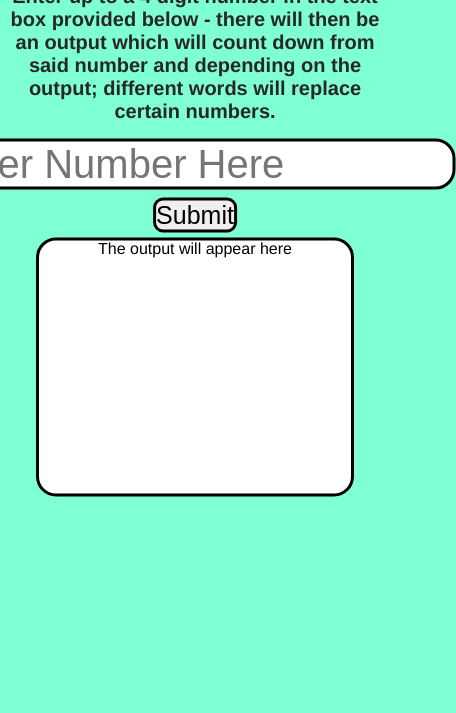
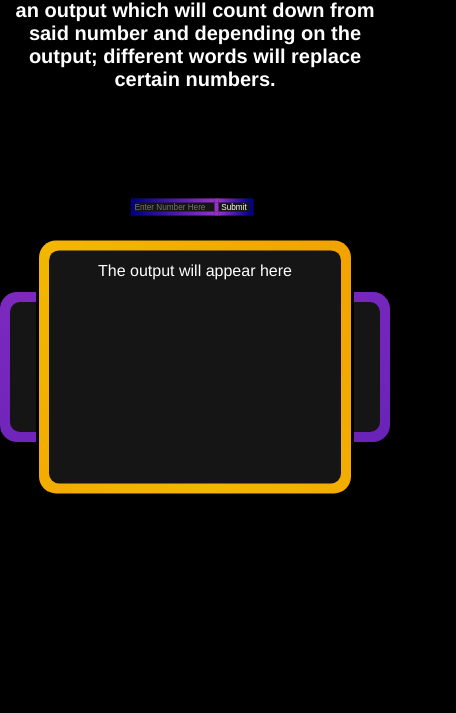
Before and after one commit to ESC18/MrRoboNeighborhood, a plain HTML site: page index.html in a window 390 px wide. Shown: the part 131-844 px from the top of the page, 456 px wide, since content can reach past the window. Drawn offline with Linux system fonts and the light colour scheme.

Commit message:
Add complete styles that are mostly responsive. Add additionalinfo to readme

```diff
--- a/css/main.css
+++ b/css/main.css
@@ -3,53 +3,202 @@
     margin: 0;
     padding: 0;
 }
+
 body {
-    background-color: aquamarine;
+    background-color: rgb(0, 0, 0);
 }
-h1 {
-    width: 100%;
-    background-color: black;
+
+@keyframes BackColor {
+    0% {
+        background-position: 10% 0%
+    }
+
+    50% {
+        background-position: 700% 0%
+    }
+
+    100% {
+        background-position: 10% 0%
+    }
+}
+
+@keyframes rotateColor {
+    from {
+        transform: translate(-50%,-50%) rotate(0deg);
+        background-position: 0% 0%;
+    }
+
+    to {
+        transform: translate(-50%,-50%) rotate(360deg);
+        background-position: 300% 0%;
+    }
+}
+img {
+    position: absolute;
+    width: 30vh;
+    top: -2vh;
+    left: 1vh;
+}
+.header {
+    overflow: hidden;
+    position: absolute;
+    width: 110%;
+    height: 150px;
     color: white;
     text-align: center;
-    font-size: 50px;
+    left: 50%;
     font-family: 'Franklin Gothic Medium', 'Arial Narrow', Arial, sans-serif;
+    transform: translate(-50%, -50%);
+    word-break: break-all;
 }
-h2 {
-    width: 100%;
-    color: rgb(39, 39, 39);
-    text-align: center;
-    font-size: 20px;
-    font-family: 'Franklin Gothic Medium', 'Arial Narrow', Arial, sans-serif;
+.header::before {
+    content: '';
+    left: 50%;
+    top: 0%;
+    transform: translate(-50%, -50%);
+    position: absolute;
+    width: 100vw;
+    height: 100vh;
+    animation: BackColor;
+    animation-duration: 240s;
+    animation-iteration-count: infinite;
+    background: linear-gradient(-90deg, #F3B700, #F18701, #DF2935, #961f01, #DF2935, #F18701, #F3B700);
+    background-size: 300% 100%;
 }
-input {
+
+.header::after {
+    content: '';
+    color: white;
     position: absolute;
-    left: 50%;
-    top: 35%;
-    transform: translate(-50%,-50%);
-    font-size: 40px;
-    border: black 3px solid;
-    border-radius: 20px;
-}
-button {
-    position: absolute;
-    left: 50%;
-    top: 41%;
-    transform: translate(-50%,-50%);
-    font-size: 25px;
-    border: 3px black solid;
+    background-color: #151515;
+    inset: 10px;
     border-radius: 10px;
 }
-#output {
+
+.sideBack {
+    overflow: hidden;
     position: absolute;
-    width: 80%;
-    height: 30%;
-    background-color: white;
+    width: 100%;
+    height: 150px;
+    color: white;
+    background-color: rgb(0, 0, 0);
     border: 3px black solid;
     border-radius: 20px;
     text-align: center;
     top: 59%;
     left: 50%;
     font-family: 'Franklin Gothic Medium', 'Arial Narrow', Arial, sans-serif;
-    transform: translate(-50%,-50%);
+    transform: translate(-50%, -50%);
     word-break: break-all;
 }
+
+.sideBack::before {
+    content: '';
+    left: 50%;
+    top: 4vw;
+    transform: translate(-50%, -50%);
+    position: absolute;
+    width: 300vw;
+    height: 300vh;
+    background: linear-gradient(90deg, darkblue, darkorchid,darkblue);
+    background-size: 300% 100%;
+    animation: rotateColor 30s 0s infinite;
+}
+
+.sideBack::after {
+    content: '';
+    position: absolute;
+    background-color: #151515;
+    inset: 10px;
+    border-radius: 10px;
+}
+
+h2 {
+    position: absolute;
+    width: 100%;
+    color: rgb(255, 255, 255);
+    text-align: center;
+    top: 10%;
+    font-size: 20px;
+    font-family: 'Franklin Gothic Medium', 'Arial Narrow', Arial, sans-serif;
+}
+
+input {
+    position: absolute;
+    color: white;
+    left: 45vw;
+    top: 40%;
+    width: 21vw;
+    background-color: #151515;
+    transform: translate(-50%, -50%);
+    font-size: 2.1vw;
+    border-width: 4px;
+    border-style: solid;
+    border-image: linear-gradient(to right, darkblue, darkorchid) 1;
+}
+
+button {
+    position: absolute;
+    left: 60vw;
+    top: 40%;
+    width: 10vw;
+    transform: translate(-50%, -50%);
+    background-color: #151515;
+    color: white;
+    font-size: 2.1vw;
+    border-width: 4px;
+    border-style: solid;
+    border-image: linear-gradient(to right,
+     darkorchid,darkblue) 1;
+}
+
+#output {
+    overflow: hidden;
+    position: absolute;
+    width: 80%;
+    height: 30%;
+    color: white;
+    background-color: rgb(0, 0, 0);
+    border: 3px black solid;
+    border-radius: 20px;
+    text-align: center;
+    top: 59%;
+    left: 50%;
+    font-family: 'Franklin Gothic Medium', 'Arial Narrow', Arial, sans-serif;
+    transform: translate(-50%, -50%);
+    word-break: break-all;
+}
+
+#output::before {
+    content: '';
+    left: 50%;
+    top: 50%;
+    transform: translate(-50%, -50%);
+    position: absolute;
+    width: 300vw;
+    height: 300vh;
+    background: linear-gradient(-90deg, #F3B700, #F18701, #DF2935, #961f01, #DF2935, #F18701, #F3B700);
+    background-size: 300% 100%;
+    animation: rotateColor 20s 0s infinite;
+}
+
+#output::after {
+    content: '';
+    position: absolute;
+    background-color: #151515;
+    inset: 10px;
+    border-radius: 10px;
+}
+p {
+    overflow: hidden;
+    position: absolute;
+    width: 75%;
+    height: 25%;
+    color: white;
+    text-align: center;
+    top: 59%;
+    left: 50%;
+    font-family: 'Franklin Gothic Medium', 'Arial Narrow', Arial, sans-serif;
+    transform: translate(-50%, -50%);
+    word-break: break-all;
+}
--- a/index.html
+++ b/index.html
@@ -5,16 +5,20 @@
     <meta name="viewport" content="width=device-width, initial-scale=1.0">
     <title>Mr. Roboger's Neighborhood</title>
     <link rel="stylesheet" href="css/main.css">
+    <link rel="icon" type="image/x-icon" href="images/SC.png">
 </head>
 <body>
-    <h1>Mr. Roboger's Neighborhood</h1>
+    <span class="header"></span>
+    <img alt="SC Logo and title" src="images/SCLogo w- TitleRobo.svg">
     <h2>Enter up to a 4 digit number in the text box provided below - there will then be an output which will count down from said number and depending on the output; different words will replace certain numbers.</h2>
+
+    <span class="sideBack"></span>
     <form id="form">
         <input type="text" id="input" maxlength="4" placeholder="Enter Number Here">
         <button type="submit">Submit</button>
     </form>
-    <div id="output">The output will appear here</div>
-
+    <div id="output"></div>
+    <p>The output will appear here</p>
     <script src="js/script.js"></script>
 </body>
 </html>
--- a/js/script.js
+++ b/js/script.js
@@ -1,8 +1,9 @@
 window.onload = function () {
     numberAr = [];
     let form = document.getElementById("form");
-    let output = document.getElementById("output");
+    let output = document.querySelector("p");
     form.addEventListener("submit", submitFunction);
+    //business logic
     function submitFunction(event) {
         event.preventDefault();
         let inputNumber = document.getElementById("input").value;
@@ -14,6 +15,7 @@ window.onload = function () {
         }
 
     }
+    //ui Logic
     function ui(test) {
         output.innerHTML = test;
     }
```
Also changed, not shown: images/SC.png (added), images/SCLogo w- TitleRobo.svg (added), 1 other file.
